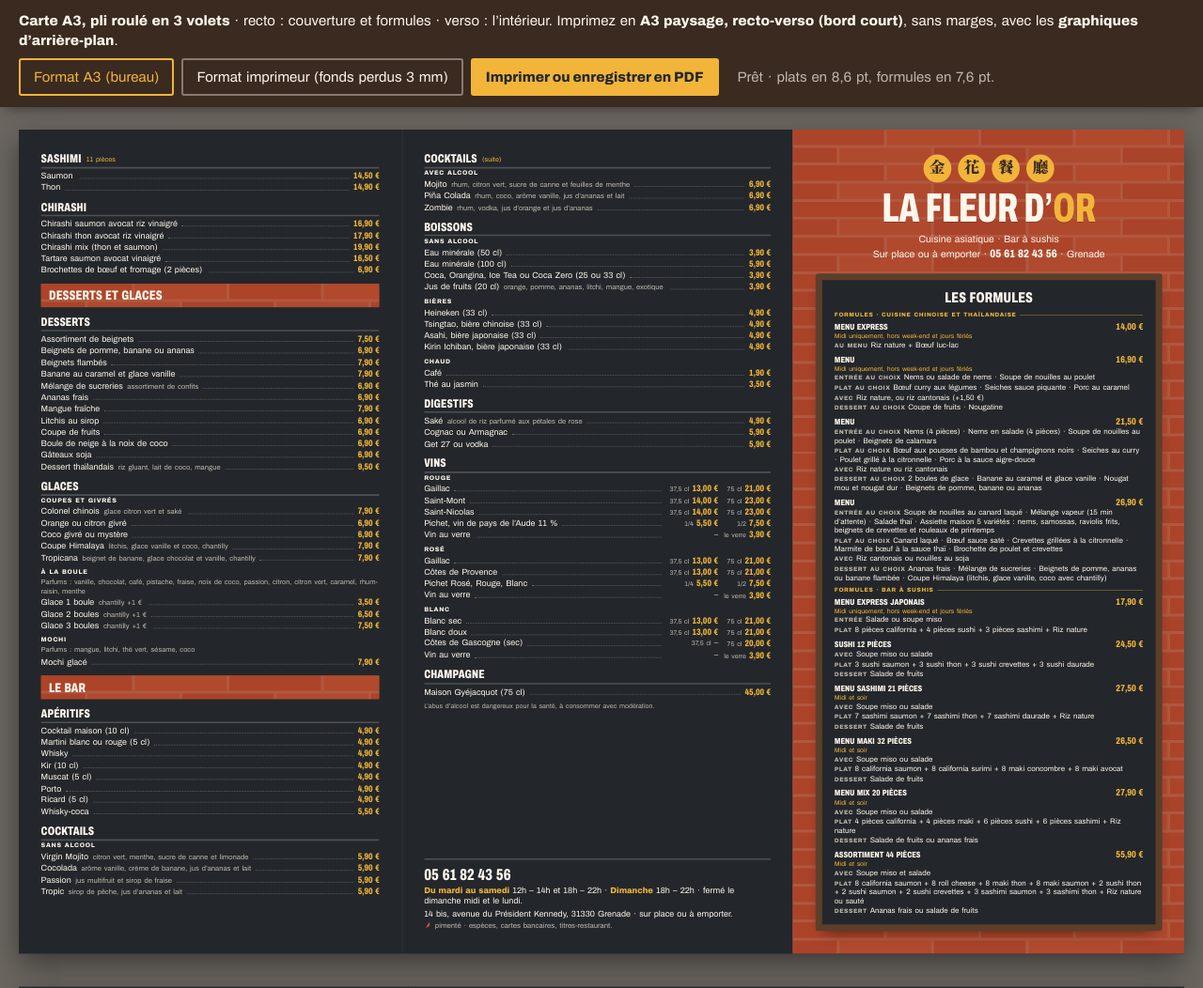
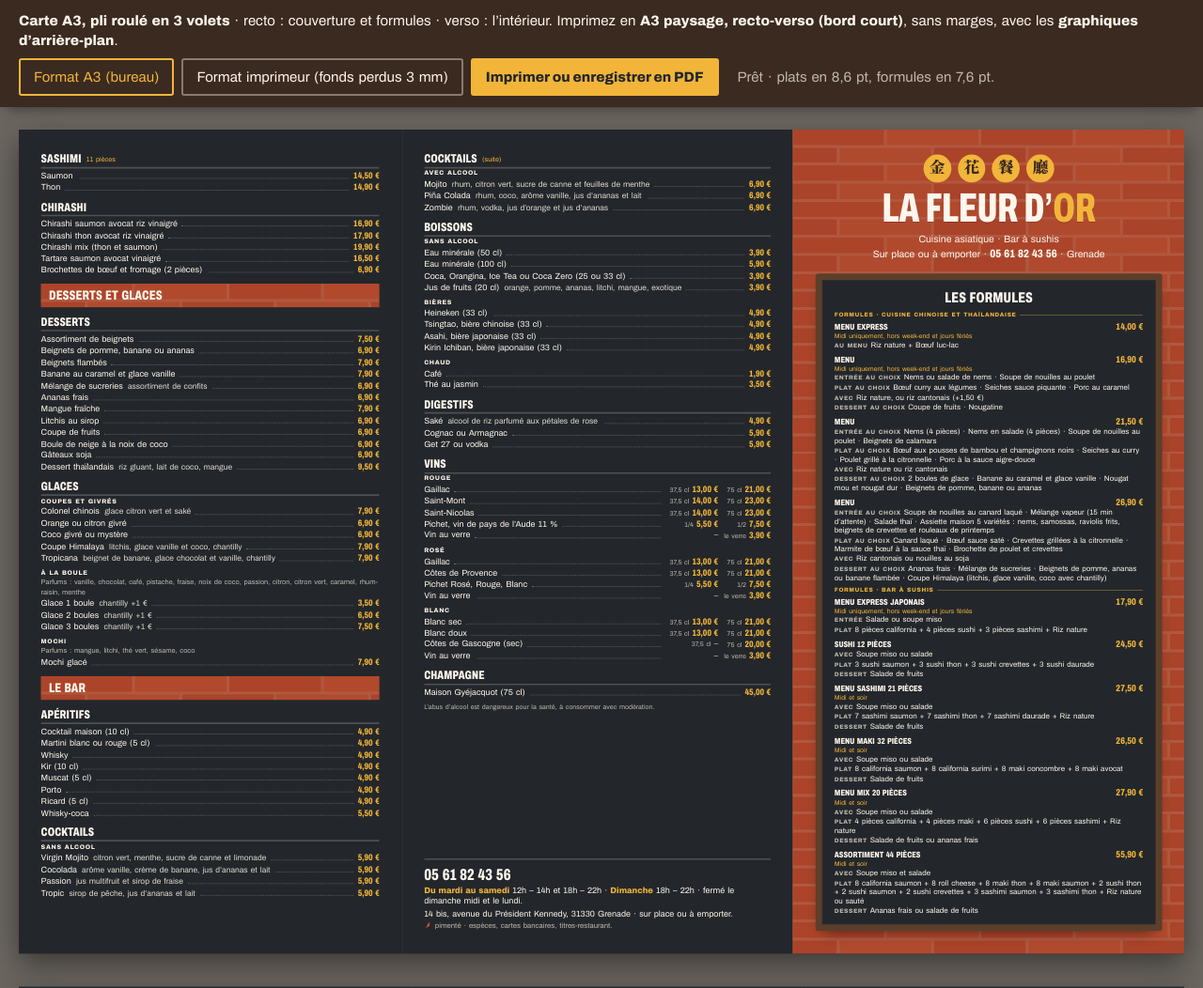
Before and after one commit to laurenttranchard9-beep/Fleur-d-or, a PHP site: page /admin/carte-a3.php in a window 1280 px wide. Shown: the top 1052 px of the page at 94% size. Run offline with PHP 8.4, Linux system fonts and the light colour scheme; the visitor is signed in with stand-in values (Sample User, id 1).

Commit message:
Carte A3 : descriptions des plats plus grandes et plus claires
Les compositions (cocktails, desserts…) passaient inaperçues en petit gris.

Co-Authored-By: Claude Opus 5.5 <noreply@anthropic.com>
Claude-Session: https://claude.ai/code/session_01XTYEaSQaXyth56uHGvTtoW

```diff
--- a/admin/carte-a3.css
+++ b/admin/carte-a3.css
@@ -133,7 +133,7 @@ html.imprimeur .c-feuille { page: imprimeur; }
   border-bottom: 0.45mm dotted rgba(255, 246, 236, 0.32);
 }
 .c-nom { order: 0; }
-.c-desc { color: var(--craie-2); font-size: 0.84em; margin-left: 0.2em; }
+.c-desc { color: #e0d9ce; font-size: 0.94em; margin-left: 0.25em; }
 .c-prix { order: 2; color: var(--or); font-stretch: 72%; font-size: 1.06em; white-space: nowrap; font-variant-numeric: tabular-nums; }
 .c-piment { width: 1em; height: 1em; vertical-align: -0.12em; color: var(--piment); flex: none; }
 .c-formats { order: 2; display: grid; grid-auto-flow: column; grid-auto-columns: 19mm; text-align: right; }
```
Also changed, not shown: 2 other files.
